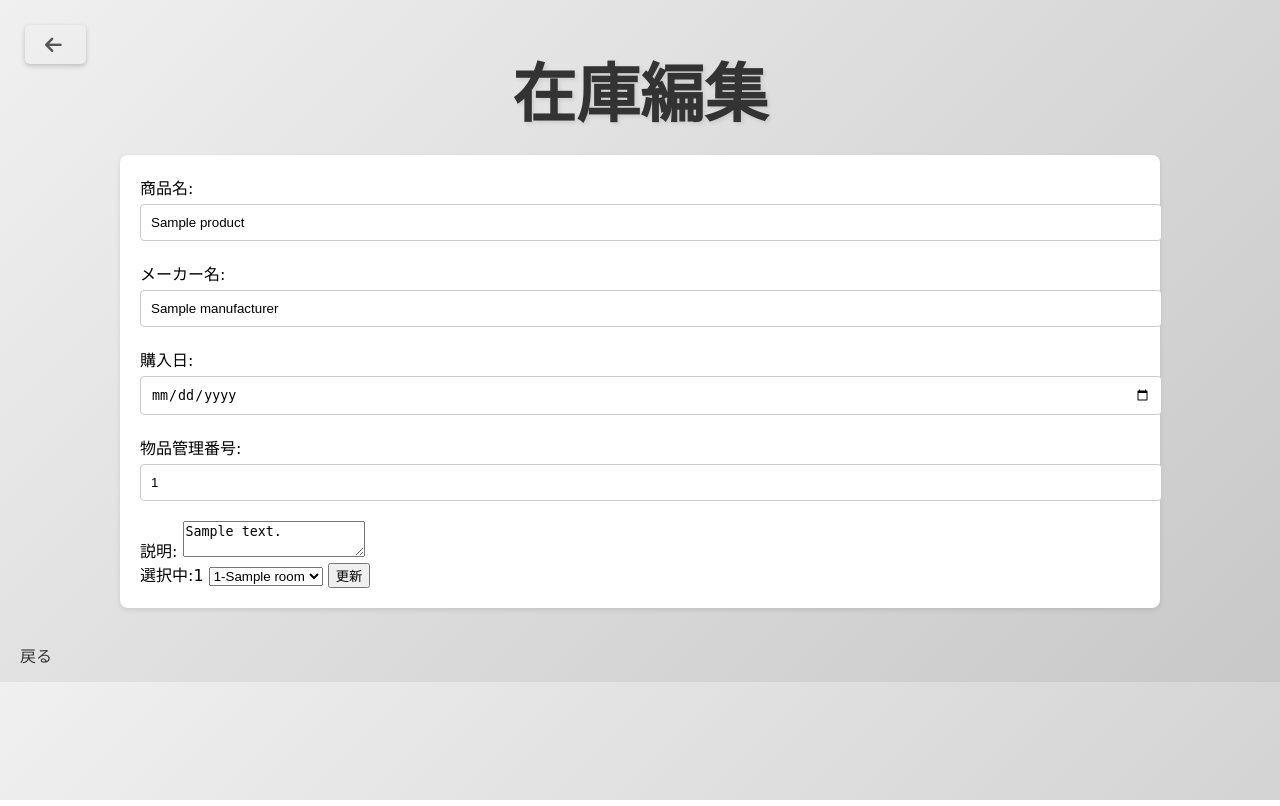
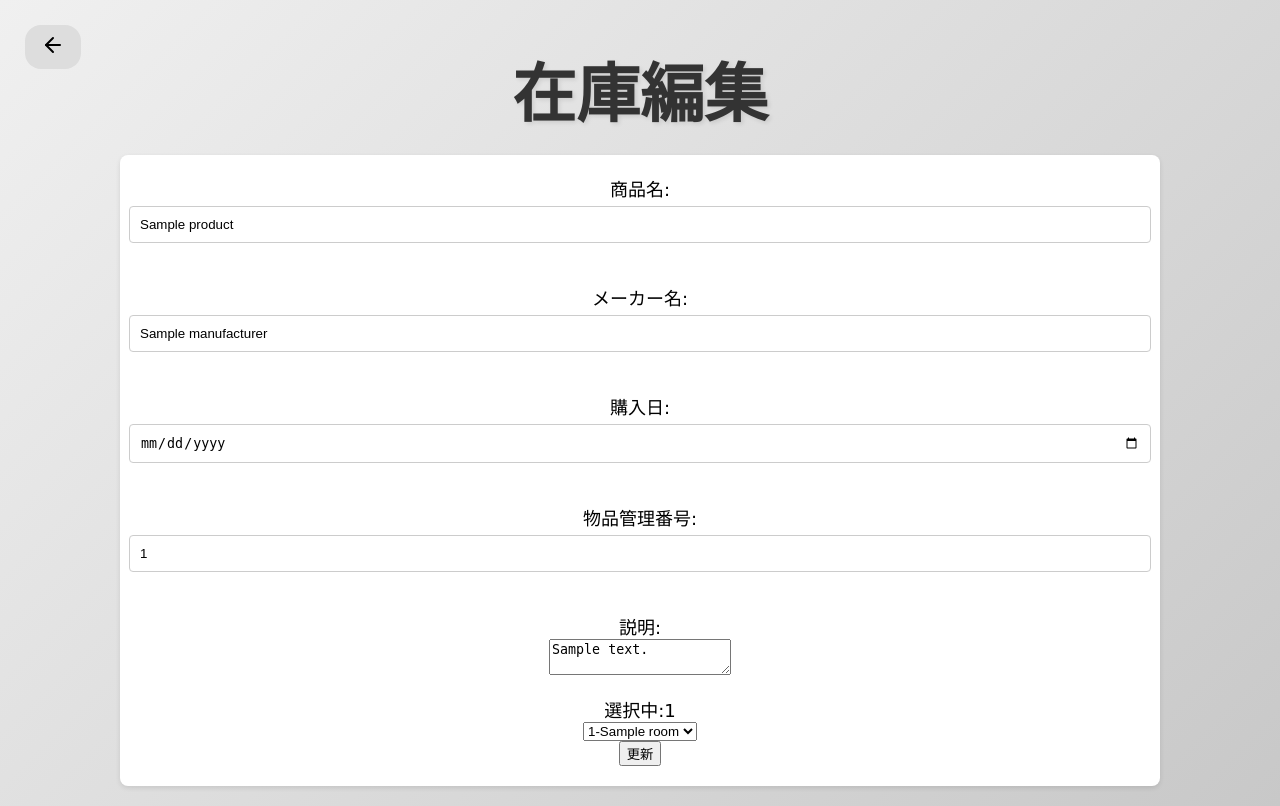
Before and after one commit to Laur3121/database, a Flask app: template flask_inventory/templates/edit_product.html in a window 1280 px wide. Run offline with Flask 3, Linux system fonts and the light colour scheme; the template is opened without the code that fills it: most values are stand-ins (such as "Sample title", 1, 10 or a date in 2020).

Commit message:
詳細ちょっとましになった

```diff
--- a/flask_inventory/templates/edit_product.html
+++ b/flask_inventory/templates/edit_product.html
@@ -4,17 +4,27 @@
 <head>
     <meta charset="UTF-8">
     <title>在庫編集</title>
-    <link rel="stylesheet" href="{{ url_for('static', filename='styles.css') }}">
+   <!-- ↓style.css読み込み↓  -->
+   <link rel="stylesheet" href="../static/styles.css" type="text/css">
+   <!-- アイコンライブラリ -->
+   <script src="https://unpkg.com/feather-icons"></script>
     <link rel="icon" type="image/png" href="{{ url_for('static', filename='favicon.ico') }}">
     <link href="https://cdnjs.cloudflare.com/ajax/libs/font-awesome/6.0.0/css/all.min.css" rel="stylesheet">
 </head>
-<a href="{{ url_for('inventory') }}" class="back-button">
-    <i class="fas fa-arrow-left"></i>
-</a>
+
+<style>
+</style>
 
 <body>
+    <div class="position-button-back">
+        <a href="{{ url_for('inventory') }}" class="button">
+            <i data-feather="arrow-left"></i>
+        </a>
+    </div>
+
     <h1>在庫編集</h1>
-    <form method="POST" action="{{ url_for('update_product', product_id=product['id']) }}">
+
+    <form method="POST" class="form-container" style="flex-direction: column;" action="{{ url_for('update_product', product_id=product['id']) }}">
         <label for="name">商品名:</label>
         <input type="text" id="name" name="name" value="{{ product['product_name'] }}" required><br>
 
@@ -41,14 +51,13 @@
             {% endfor %}
         </select>
 
-
-
-
-
         <input type="submit" value="更新">
     </form>
 
-    <a href="/inventory">戻る</a>
+     <!-- アイコン表示用 -->
+     <script>
+        feather.replace();
+    </script>
 </body>
 
 </html>
--- a/flask_inventory/templates/index.html
+++ b/flask_inventory/templates/index.html
@@ -6,7 +6,7 @@
     <link rel="stylesheet" href="../static/styles.css" type="text/css">
     <link rel="icon" type="image/png" href="{{ url_for('static', filename='favicon.ico') }}">
     <title>物品管理っぽいなにか</title>
-    <style>
+<style>
     @import url('https://fonts.googleapis.com/css?family=Sacramento');
     @import url('https://fonts.googleapis.com/css2?family=Sixtyfour+Convergence&display=swap');
     @import url('https://fonts.googleapis.com/css2?family=Kalnia+Glaze&display=swap');
```
Also changed, not shown: flask_inventory/templates/product_detail.html (+9 -2 lines), flask_inventory/templates/qr_code.html (+14 -6 lines).
